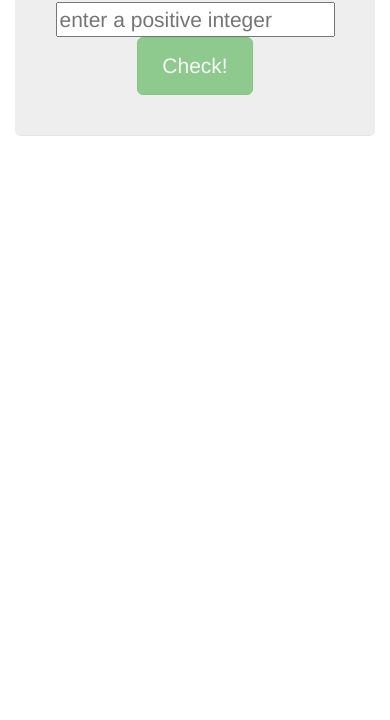
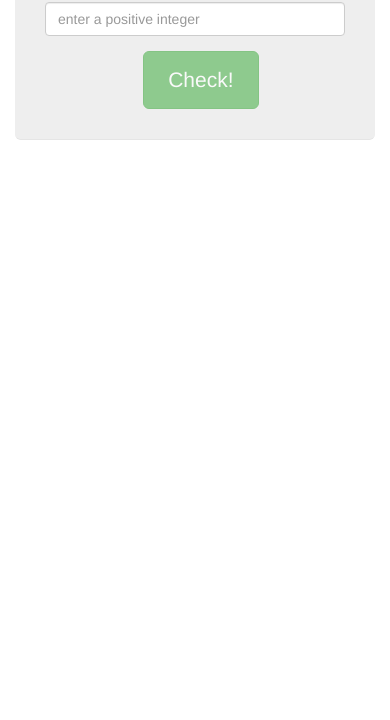
Before and after one commit to herrfz/wifi, a plain HTML site: page static/app/prime.html in a window 390 px wide. Shown: the part 124-844 px from the top of the page. Drawn offline with Linux system fonts and the light colour scheme; files that its build step writes are made by us from their sources; files whose address does not match are found by name.

Commit message:
responsive layout

```diff
--- a/static/app/prime.html
+++ b/static/app/prime.html
@@ -29,12 +29,16 @@
       <div class="jumbotron">
         <h1>{{value}}!</h1>
         <p class="lead"></p>
-        <p>
-            <input type="text" placeholder="enter a positive integer" ng-model="num"/>
-            <button class="btn btn-lg btn-success"
+          <form class="form-inline" role="form">
+              <div class="form-group">
+                  <input type="text" class="form-control" placeholder="enter a positive integer" ng-model="num"/>
+              </div>
+              &nbsp;
+              <button class="btn btn-lg btn-success"
                     ng-disabled="num.length==0"
-                    ng-click="checkPrime()">Check!</button>
-        </p>
+                    ng-click="checkPrime()">Check!
+              </button>
+          </form>
       </div>
 
 
```
